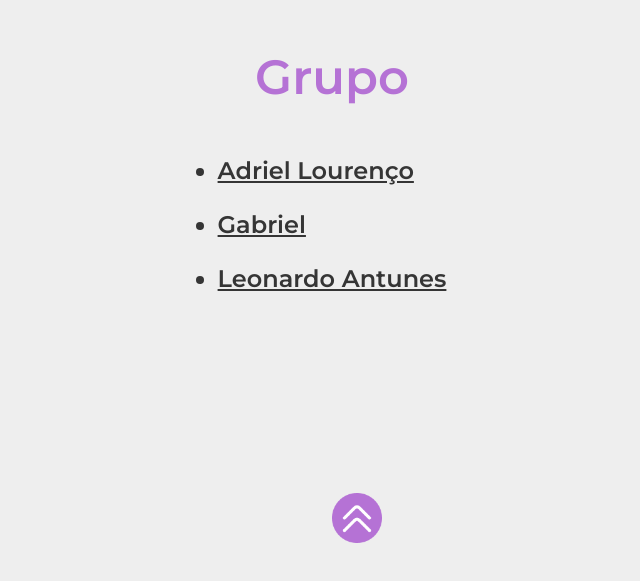
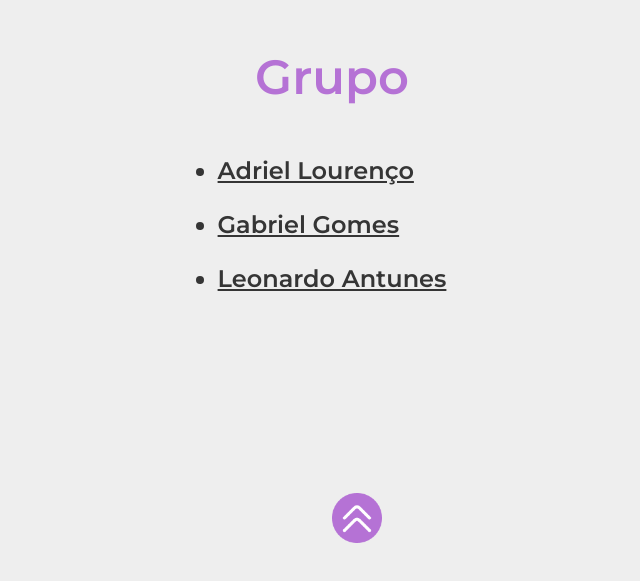
Before and after one commit to Leop4rdo/lima-mockups, a plain HTML site: page index.html in a window 1280 px wide. Shown: the part 4217-4798 px from the top of the page, without its empty margins (308-948 px from the left). Drawn offline with nearby package versions, Linux system fonts and the light colour scheme.

```diff
--- a/index.html
+++ b/index.html
@@ -114,7 +114,7 @@
             <h2 data-aos="fade-in">Grupo</h2>
             <ul>
                 <li data-aos="fade-right" data-aos-delay="500"><a href="https://github.com/adriellourenco" target="_blank">Adriel Lourenço</a></li>
-                <li data-aos="fade-right" data-aos-delay="500"><a href="https://github.com/Gabshh" target="_blank">Gabriel</a></li>
+                <li data-aos="fade-right" data-aos-delay="500"><a href="https://github.com/Gabshh" target="_blank">Gabriel Gomes</a></li>
                 <li data-aos="fade-right" data-aos-delay="500"><a href="https://github.com/Leop4rdo" target="_blank">Leonardo Antunes</a></li>
             </ul>
 
```
Also changed, not shown: 3 other files.
